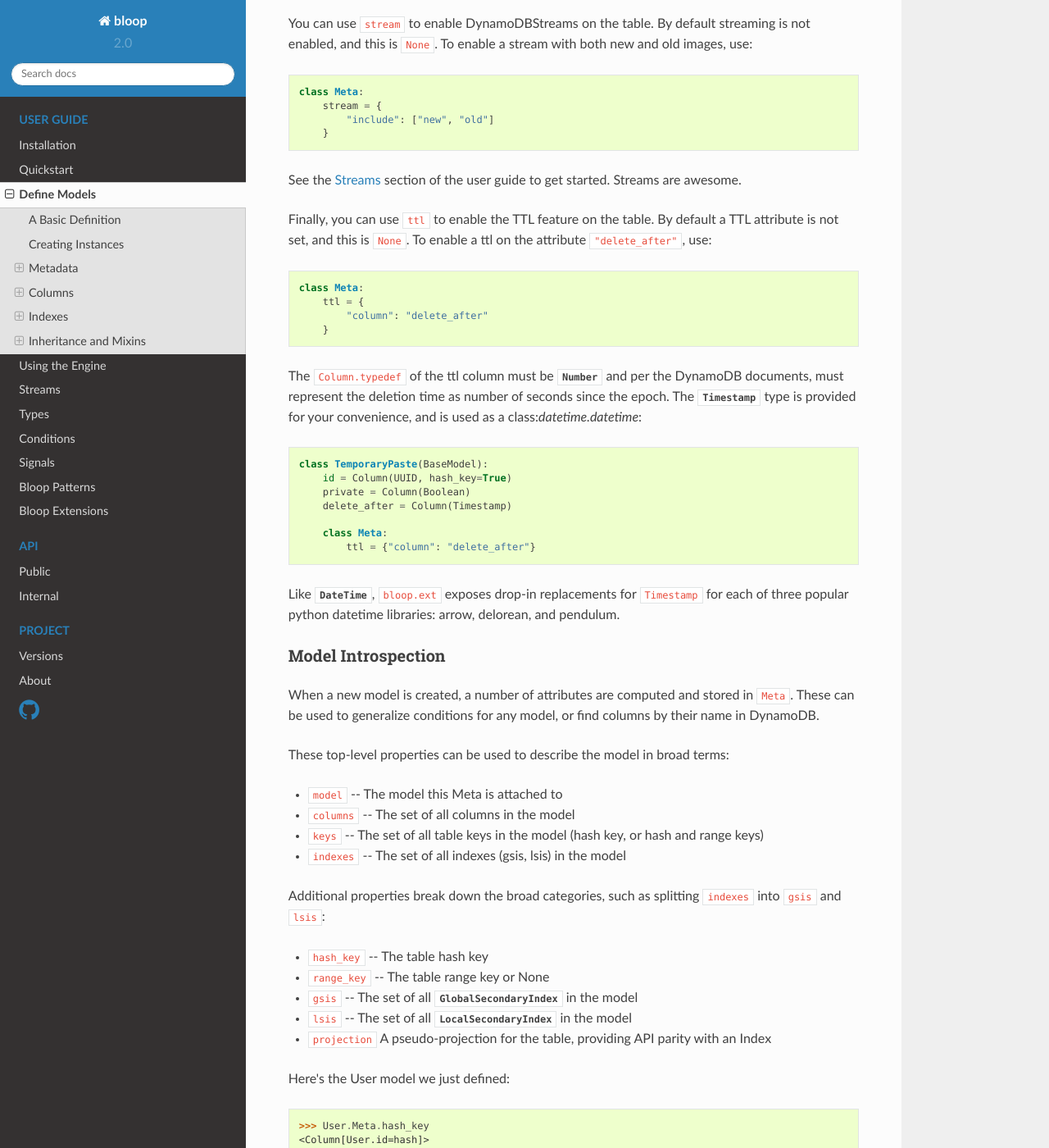
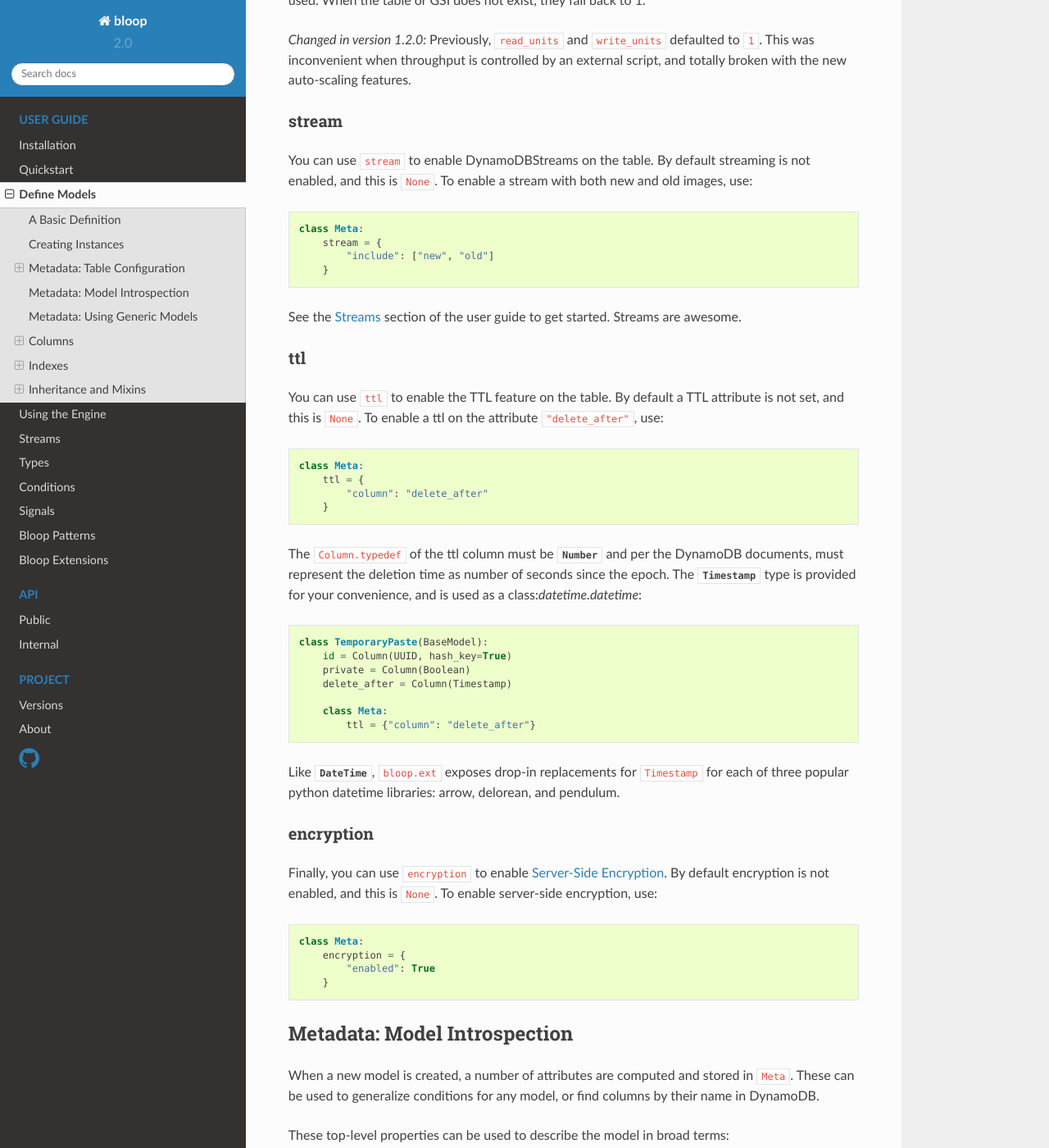
Before and after one commit to numberoverzero/bloop, a Sphinx documentation site: the page built from docs/user/models.rst, in a window 1280 px wide and 1400 px high, scrolled down 3056 px. Shown: the whole window at 82% size. Built offline with Sphinx 7.4.7 and the Read the Docs theme 2.0.0, drawn with Linux system fonts in a browser that asks for light colours; some of the changed text lies outside the part shown.

Commit message:
Docs new Meta.encryption option, clean up 'Define Models' headings #113

```diff
--- a/docs/user/models.rst
+++ b/docs/user/models.rst
@@ -130,10 +126,20 @@
             write_units = None  # uses DynamoDB value, or 1 for new tables
             stream = None
             ttl = None
+            encryption = None
+
+
+----------
+ abstract
+----------
 
 If ``abstract`` is true, no backing table will be created in DynamoDB.  Instances of abstract models can't be saved
 or loaded.  You can use abstract models, or even plain classes with Columns and Indexes, as mixins.  Derived models
 never copy their parents' Meta value.  For more information, see the :ref:`user-models-inheritance` section.
+
+------------
+ table_name
+------------
 
 The default ``table_name`` is simply the model's ``__name__``.  This property is useful for mapping a model
 to an existing table, or mapping multiple models to the same table:
@@ -162,6 +171,10 @@
 
     Previously, ``read_units`` and ``write_units`` defaulted to ``1``.  This was inconvenient when throughput
     is controlled by an external script, and totally broken with the new auto-scaling features.
+
+---------
+ stream
+---------
 
 You can use ``stream`` to enable DynamoDBStreams on the table.  By default streaming is not enabled, and this
 is ``None``.  To enable a stream with both new and old images, use:
@@ -175,7 +188,11 @@
 
 See the :ref:`user-streams` section of the user guide to get started.  Streams are awesome.
 
-Finally, you can use ``ttl`` to enable the TTL feature on the table.  By default a TTL attribute is not set, and this
+-----
+ ttl
+-----
+
+You can use ``ttl`` to enable the TTL feature on the table.  By default a TTL attribute is not set, and this
 is ``None``.  To enable a ttl on the attribute ``"delete_after"``, use:
 
 .. code-block:: python
@@ -202,9 +219,25 @@
 Like :class:`~bloop.types.DateTime`, ``bloop.ext`` exposes drop-in replacements for ``Timestamp`` for each of three
 popular python datetime libraries: arrow, delorean, and pendulum.
 
----------------------
- Model Introspection
----------------------
+------------
+ encryption
+------------
+
+Finally, you can use ``encryption`` to enable `Server-Side Encryption`__.  By default encryption is not enabled, and
+this is ``None``.  To enable server-side encryption, use:
+
+.. code-block:: python
+
+    class Meta:
+        encryption = {
+            "enabled": True
+        }
+
+__ https://aws.amazon.com/blogs/aws/new-encryption-at-rest-for-dynamodb/
+
+===============================
+ Metadata: Model Introspection
+===============================
 
 When a new model is created, a number of attributes are computed and stored in ``Meta``.  These can be used to
 generalize conditions for any model, or find columns by their name in DynamoDB.
@@ -243,12 +276,12 @@
      <Column[User.version=range]>,
      <Column[User.email]>}
 
-----------------------
- Using Generic Models
-----------------------
+================================
+ Metadata: Using Generic Models
+================================
 
 A common pattern involves saving an item only if it doesn't exist.  Instead of creating a specific
-condition for every model, we can use ``keys`` to make a function for any model:
+condition for every model, we can use ``Meta.keys`` to make a function for any model:
 
 .. code-block:: python
 
@@ -266,7 +299,7 @@
 
     engine.save(some_obj, condition=if_not_exist(some_obj))
 
-(This is also available in the :ref:`patterns section <patterns-if-not-exist>` of the user guide).
+(This is also available in the :ref:`patterns section <patterns-if-not-exist>` of the user guide)
 
 .. _user-models-columns:
 
```
Also changed, not shown: other parts of docs/user/models.rst (+6 -7 lines).
